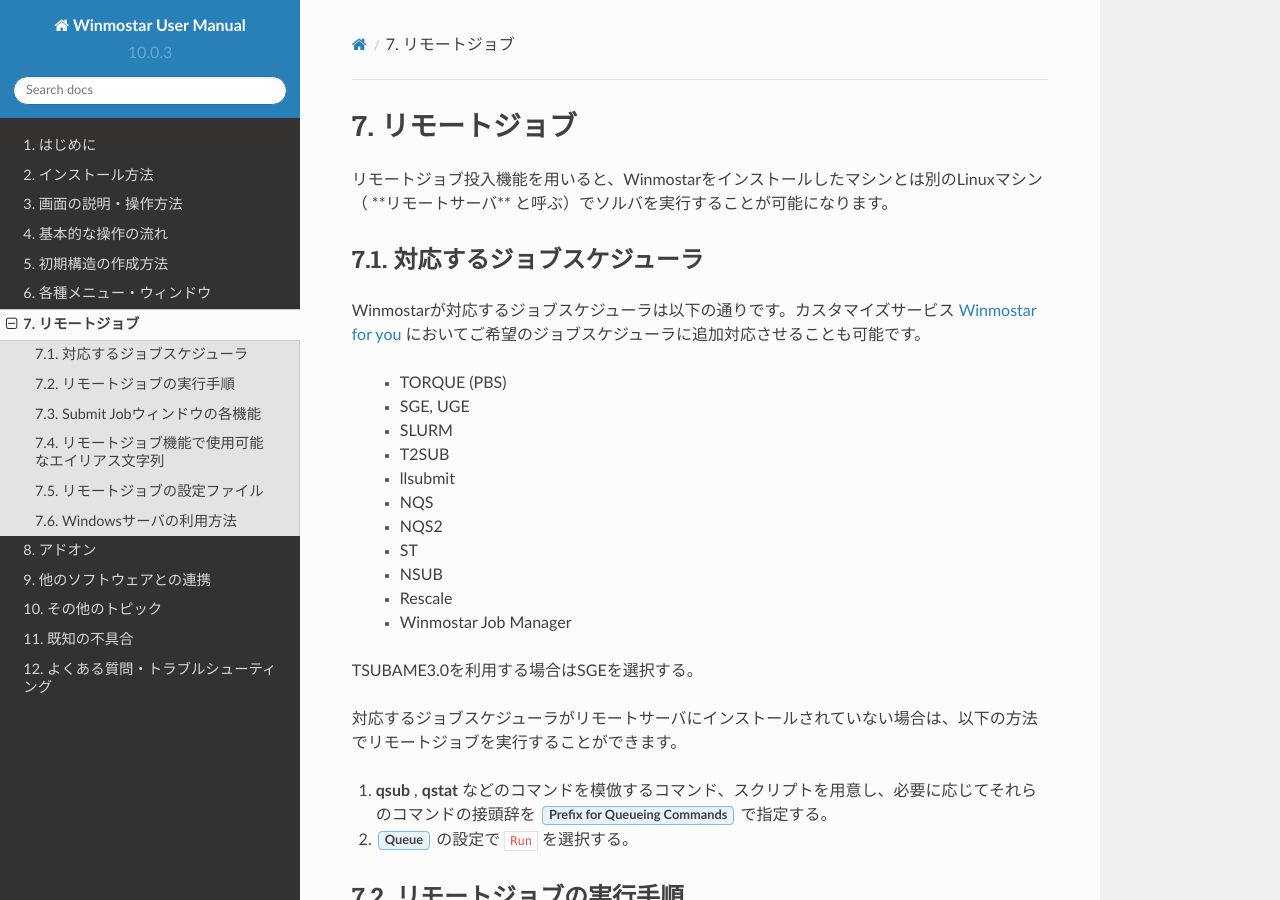
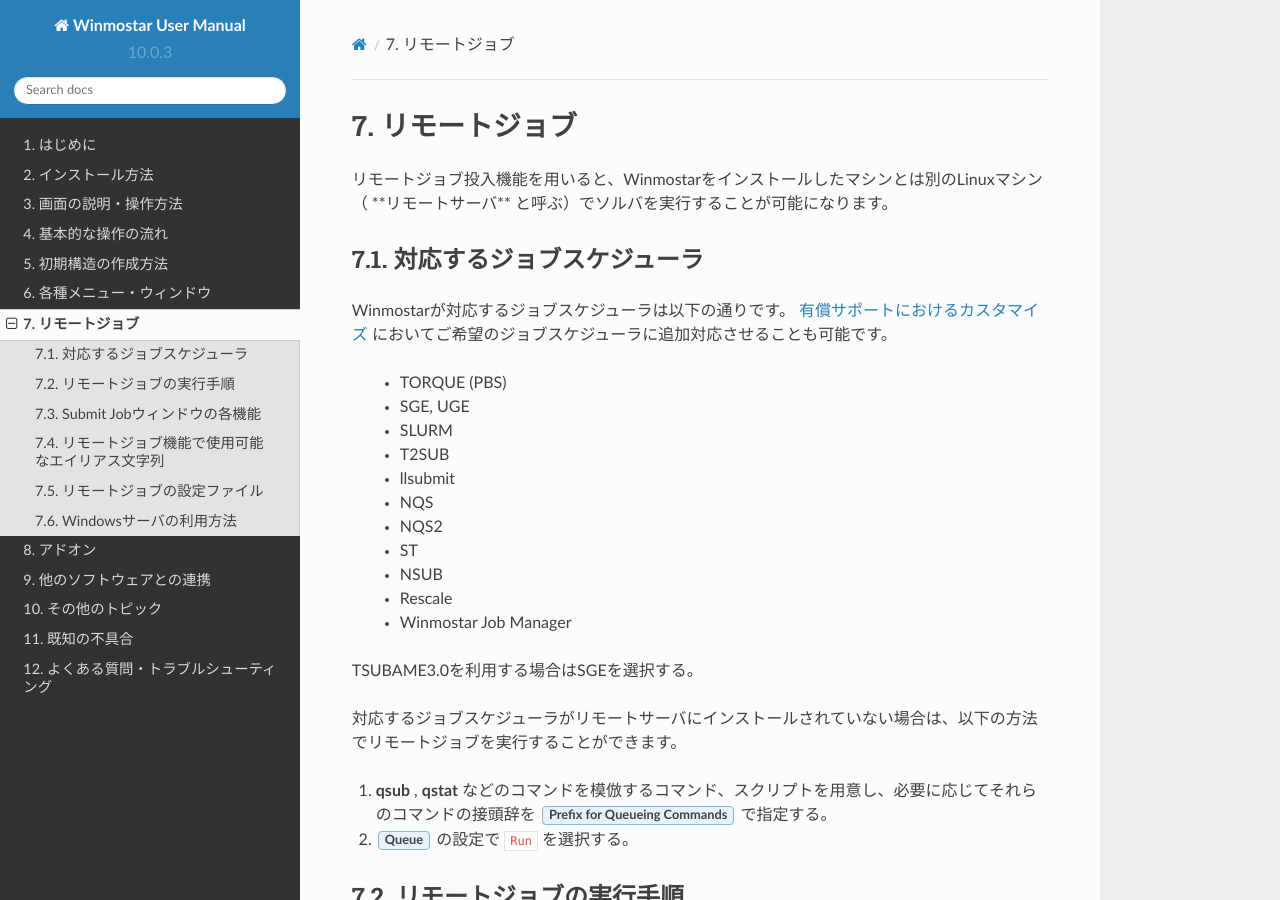
Before and after one commit to X-Ability/winmostar_doc, a Sphinx documentation site: the page built from source/winmos/winmos_remote.rst, in a window 1280 px wide and 900 px high. Built offline with Sphinx 7.4.7 and the Read the Docs theme 2.0.0, drawn with Linux system fonts in a browser that asks for light colours.

Commit message:
URLリンク切れ修正

```diff
--- a/source/installation/installation.rst
+++ b/source/installation/installation.rst
@@ -78,7 +78,7 @@
 5. WinmostarをインストールしたWindows PC（ローカルマシン）上で使用するソルバを、以下のリンク先の手順でインストールします。
 
    - `Windows版GAMESSインストールマニュアル           <https://winmostar.com/jp/manual_jp/installation/GAMESS_install_manual_jp_win.pdf>`_
-   - `Windows版NWChemインストールマニュアル           <https://winmostar.com/jp/manual_jp/installation/nwchem4wm_jp.html>`_
+   - `Windows版NWChemインストールマニュアル           <https://winmostar.com/jp/nwchem4wm_jp.html>`_
    - `Windows版LAMMPSインストールマニュアル           <https://winmostar.com/jp/manual_jp/installation/LAMMPS_install_manual_jp_win.pdf>`_
    - `Windows版NAMDインストールマニュアル             <https://winmostar.com/jp/manual_jp/installation/NAMD_install_manual_jp_win.pdf>`_
    - `Windows版Quantum ESPRESSOインストールマニュアル <https://winmostar.com/jp/manual_jp/installation/QE_install_manual_jp_win.pdf>`_
--- a/source/winmos/winmos_remote.rst
+++ b/source/winmos/winmos_remote.rst
@@ -12,7 +12,7 @@
 対応するジョブスケジューラ
 -------------------------------
 
-Winmostarが対応するジョブスケジューラは以下の通りです。カスタマイズサービス `Winmostar for you <https://x-ability.co.jp/wm4u.pdf>`_ においてご希望のジョブスケジューラに追加対応させることも可能です。
+Winmostarが対応するジョブスケジューラは以下の通りです。 `有償サポートにおけるカスタマイズ <https://winmostar.com/jp/paid_supports/#support7>`_ においてご希望のジョブスケジューラに追加対応させることも可能です。
 
    - TORQUE (PBS)
    - SGE, UGE
```
